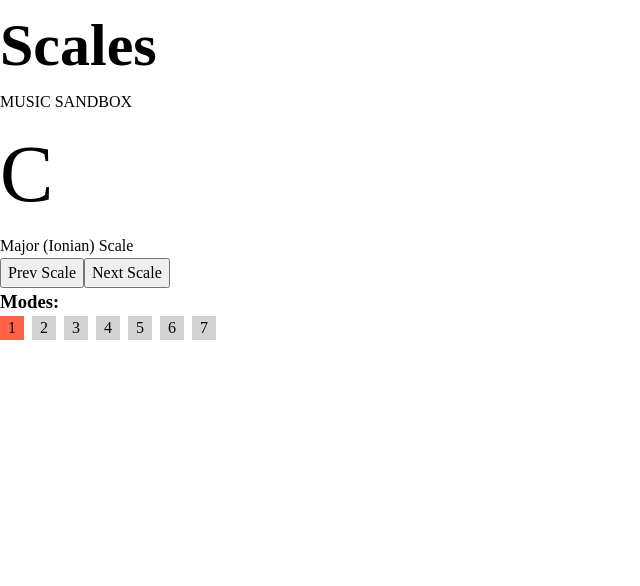
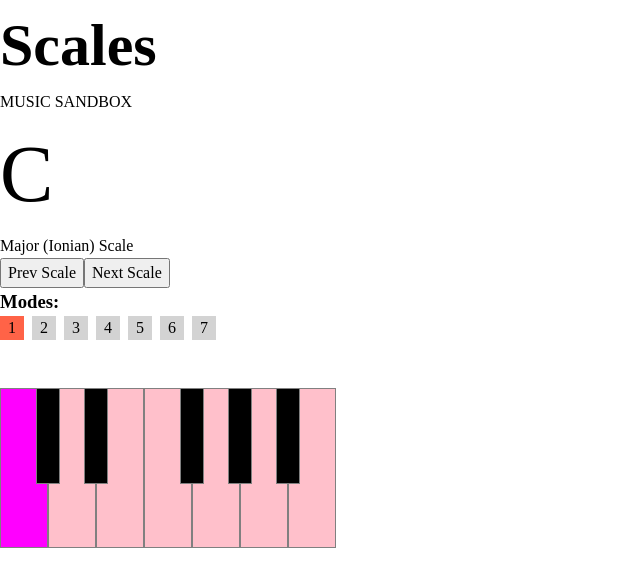
Before and after one commit to RonnyPumaricra/music-sandbox, a React (Vite) app: page / in a window 1280 px wide. Shown: the top 586 px of the page, without its empty margins (0-640 px from the left). Built offline with nearby package versions, Linux system fonts and the light colour scheme.

Commit message:
Logic for PianoFragment component

```diff
--- a/src/App.jsx
+++ b/src/App.jsx
@@ -14,7 +14,7 @@ export const GuitarRootNoteContext = createContext(null)
 export const PageIndexContext = createContext(null)
 
 function App() {
-  const [rootNote, setRootNote] = useState(3)
+  const [rootNote, setRootNote] = useState(0)
 
   const [scaleDistribution, setScaleDistribution] = useState(0)
   const [scaleMode, setScaleMode] = useState(0)
--- a/src/Components/PianoFragment.jsx
+++ b/src/Components/PianoFragment.jsx
@@ -1,3 +1,70 @@
-export function PianoFragment() {
-  return <div></div>
+import { useContext } from "react"
+import styled from "styled-components"
+import { RootNoteContext, ScaleDistributionContext, ScaleModeContext } from "../App"
+import { isWhiteNote, musicKeys } from "../MusicTheory"
+
+export function PianoFragment({setRootNote}) {
+
+  const rootNote = useContext(RootNoteContext)
+  const scaleDistribution = useContext(ScaleDistributionContext)
+  const scaleMode = useContext(ScaleModeContext)
+
+  const distribution = musicKeys[scaleDistribution].distribution
+  const moddedDistribution = distribution.map((el) => {
+    let newRootNote = distribution[scaleMode]
+    return (el - newRootNote + 12) % 12
+  })
+
+  let pianoKeys = []
+
+  for (let i = 0; i < 12; i++) {
+    pianoKeys[i] = {}
+    pianoKeys[i].isWhite = isWhiteNote((rootNote + i) % 12)
+    pianoKeys[i].isHighlighted = moddedDistribution.some((el) => el === i)
+    pianoKeys[i].isRootNote = i === 0
+    pianoKeys[i].chromaticNote = (rootNote + i) % 12
+  }
+
+  return <PianoWrapper>
+    {
+      pianoKeys.map((el, i) => {
+        const PianoKey = el.isWhite ? PianoWhiteKey : PianoBlackKey
+
+        return <PianoKey
+          key={i}
+          onClick={() => setRootNote(el.chromaticNote)}
+          $highlighted={el.isHighlighted}
+          $rootNote={el.isRootNote}
+        />
+      })
+    }
+  </PianoWrapper>
 }
+
+const PianoWrapper = styled.div`
+  display: flex;
+  margin-top: 3rem;
+`
+
+const PianoWhiteKey = styled.div`
+  width: 3rem;
+  height: 10rem;
+  border: 1px solid gray;
+  background: ${p => p.$rootNote ? "magenta" : p.$highlighted ? "pink": "white"};
+
+  z-index: 1;
+`
+
+
+const PianoBlackKey = styled.div`
+  --width: 1.5rem;
+  width: var(--width);
+  height: 6rem;
+  border: 1px solid gray;
+  margin-left: calc(var(--width) * -0.5);
+  margin-right: calc(var(--width) * -0.5);
+
+  background: ${p => p.$rootNote ? "red" : p.$highlighted ? "tomato": "black"};
+
+  z-index: 2;
+`
--- a/src/MusicTheory.js
+++ b/src/MusicTheory.js
@@ -1,5 +1,5 @@
 export const chromaticNotes = [
-  "A", "A#", "B", "C", "C#", "D", "D#", "E", "F", "F#", "G", "G#"
+  "C", "C#", "D", "D#", "E", "F", "F#", "G", "G#", "A", "A#", "B"
 ]
 export const musicKeys = [
   {
@@ -35,3 +35,7 @@ export const guitarTunings = [
     distribution: [0, 7, 0, 5, 9, 2],
   }
 ]
+
+export function isWhiteNote(noteIndex) {
+  return [0,2,4,5,7,9,11].some(i => i === noteIndex)
+}
```
